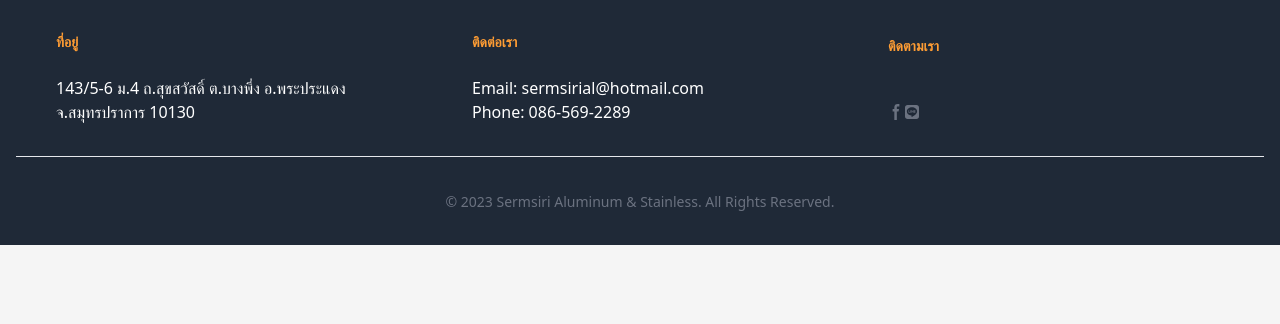
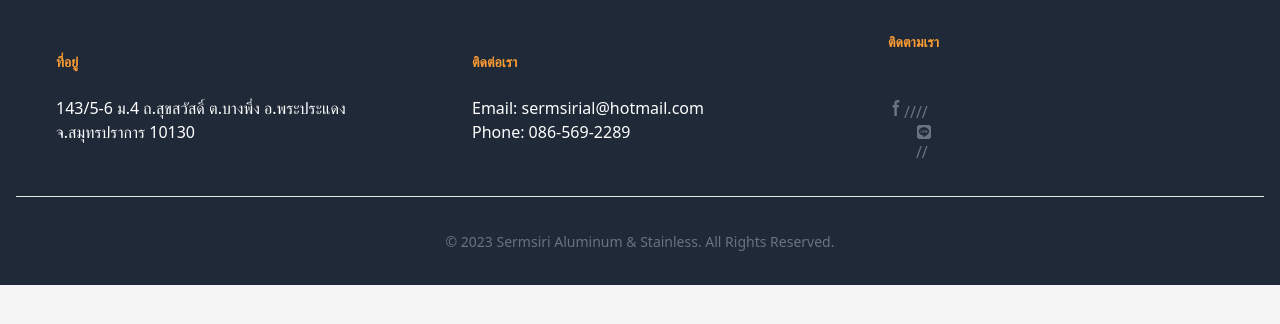
Before and after one commit to First87/ser01, a Next.js app: page /components/Footer in a window 1280 px wide. Shown: the top 324 px of the page. Built offline with nearby package versions, Linux system fonts and the light colour scheme.

Commit message:
Update Footer.tsx

```diff
--- a/src/pages/components/Footer.tsx
+++ b/src/pages/components/Footer.tsx
@@ -31,10 +31,10 @@ const Footer =(props:Props) => {
                       </svg>
                    <span className="sr-only">Facebook page</span>
                 </Link>
-               <Link href="/">
-                <FaLine />
+              // <Link href="/">
+               // <FaLine />
 
-              </Link>
+              //</Link>
 
                     </div>
 
```
